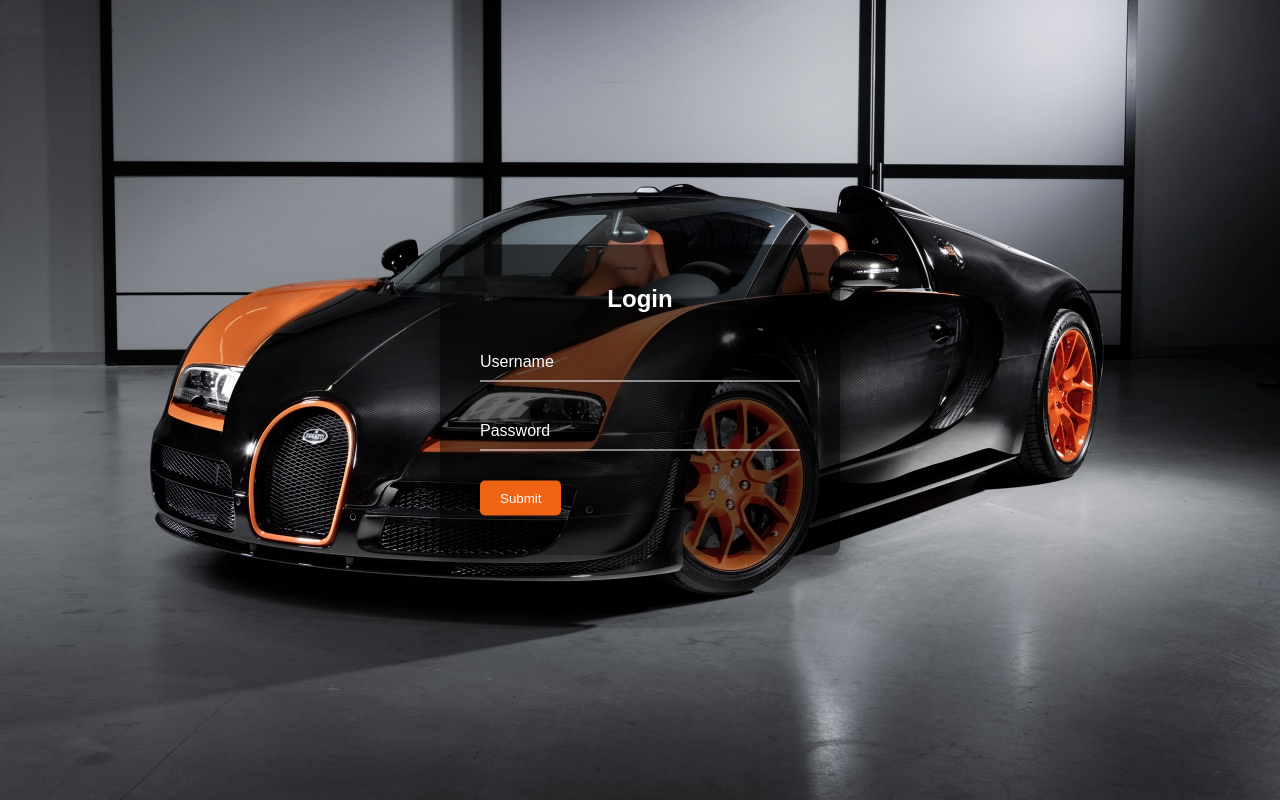
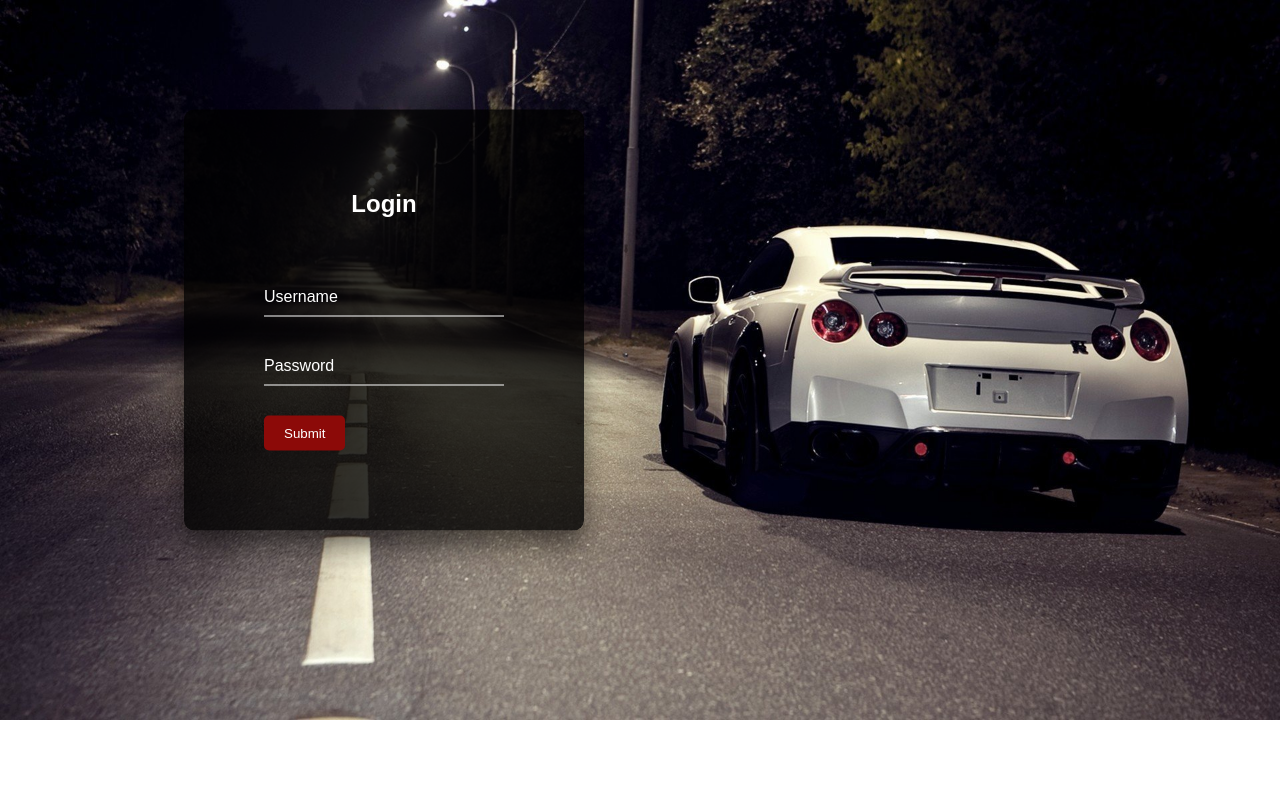
Before and after one commit to dhansenaz/transparent-login, a plain HTML site: page index.html in a window 1280 px wide. Drawn offline with Linux system fonts and the light colour scheme.

Commit message:
background image

```diff
--- a/style.css
+++ b/style.css
@@ -2,25 +2,26 @@ body {
     margin:0;
     padding:0;
     font-family: sans-serif;
-    background:url('apexbackground.jpg');
+    background:url('apexwhite.jpg');
     background-size: cover;
     background-repeat: no-repeat;
+
 }
 .box {
     position: absolute;
-    top:50%;
-    left:50%;
+    top:40%;
+    left:30%;
     transform: translate(-50%,-50%);
     width:400px;
-    padding:40px;
-    background:rgba(0,0,0,.6);
+    padding:80px;
+    background:rgba(0,0,0,.8);
     box-sizing: border-box;
     box-shadow: 0 15px 25px rgba(0,0,0,.5);
     border-radius: 10px;
 
 }
 .box h2 {
-    margin:0 0 30px;
+    margin:0 0 60px;
     padding:0;
     color:#fff;
     text-align: center;
@@ -59,14 +60,14 @@ body {
 {
     top:-18px;
     left:0;
-    color:#EF6315;
+    color:#8C0A08;
     font-size: 12px;
 }
 .box input[type='Submit'] {
     background:transparent;
     border:none;
     color:#fff;
-    background:#EF6315;
+    background:#8C0A08;
     cursor: pointer;
     border-radius: 5px;
     padding:10px 20px;
```
Also changed, not shown: apex9.jpg (added), apexwhite.jpg (added).
